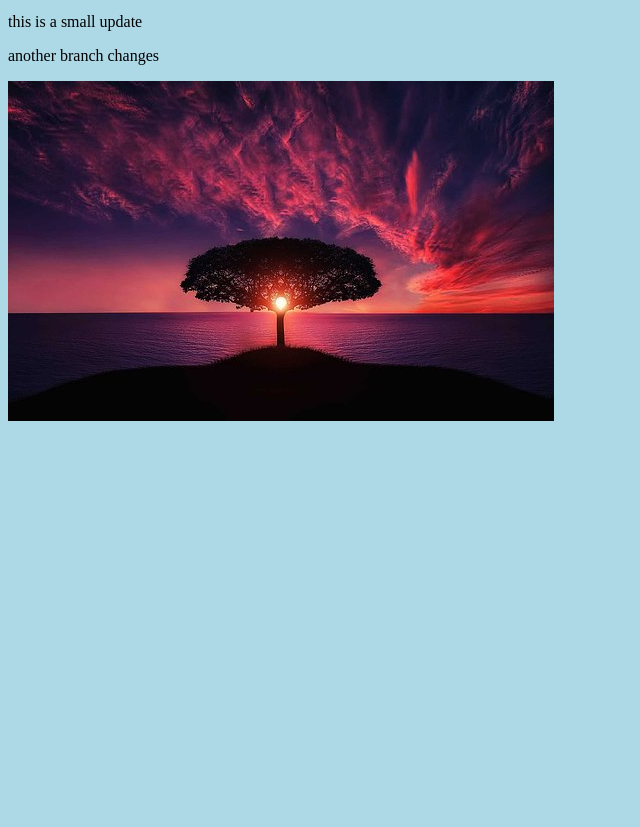
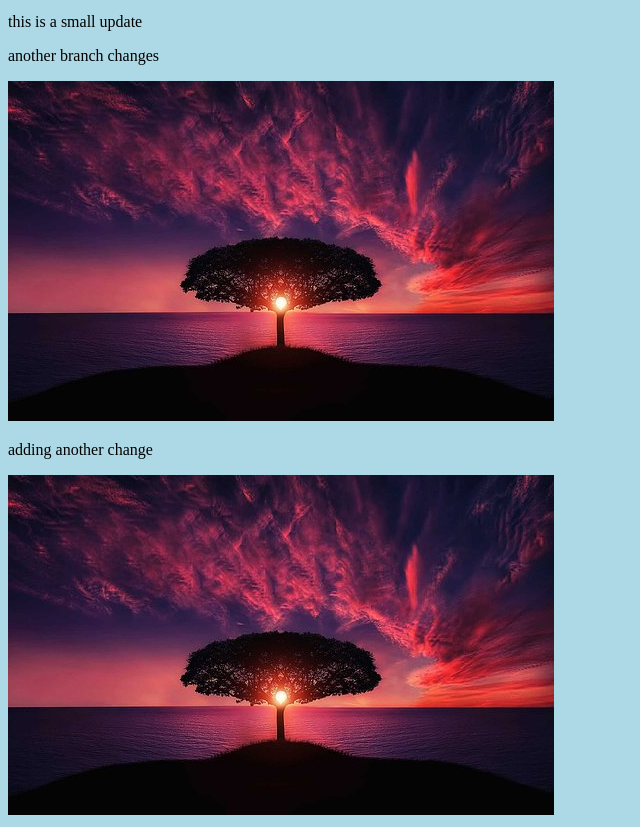
Before and after one commit to Yuyi-hao/git-learn, a plain HTML site: page index.html in a window 1280 px wide. Shown: the part 101-928 px from the top of the page, without its empty margins (0-640 px from the left). Before the commit the page ends 800 px from the top, so only its background shows below. Drawn offline with Linux system fonts and the light colour scheme.

Commit message:
added new images in hello-world-images branch

```diff
--- a/index.html
+++ b/index.html
@@ -12,5 +12,7 @@
 </p>
 <p>another branch changes </p>
 <img src="tree-736885__340.jpg" alt="">
+<p>adding another change</p>
+<img src="tree-736885__340.jpg" alt="">
 </body>
 </html>
```
